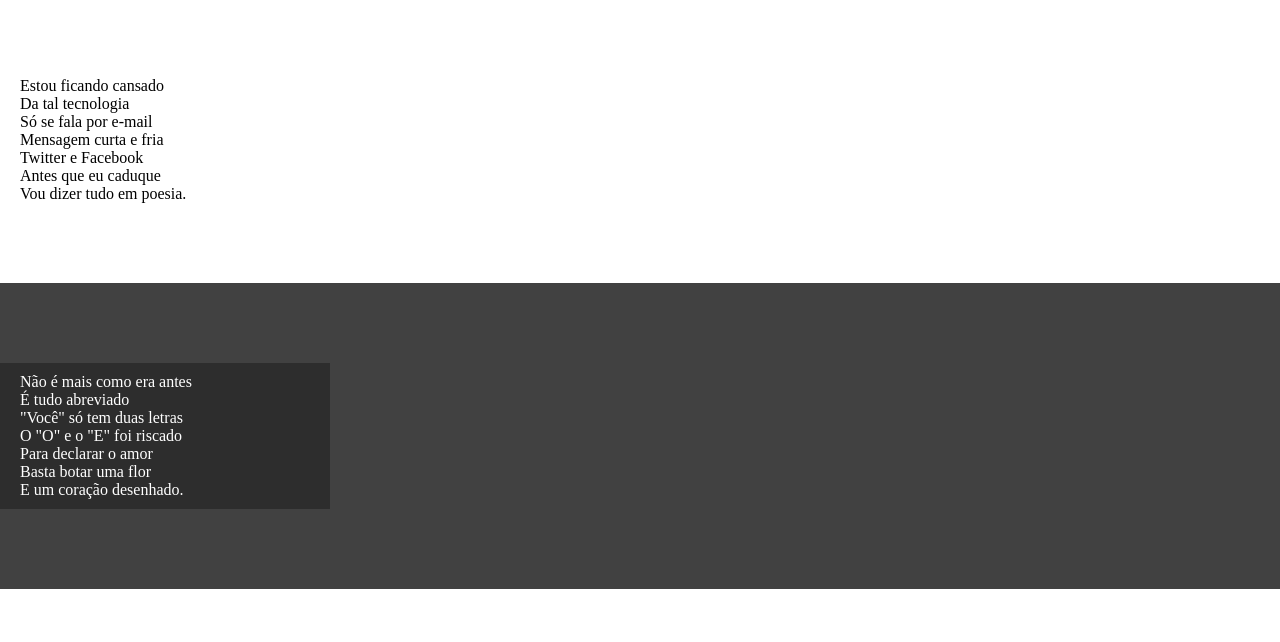
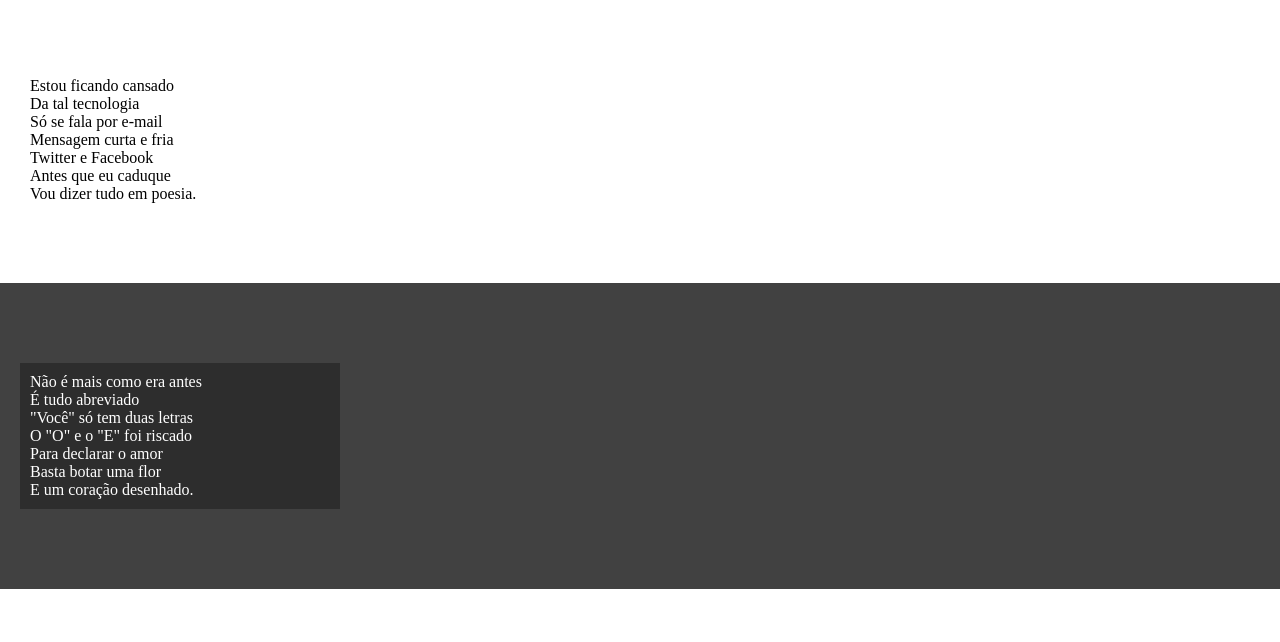
Before and after one commit to GabrielLNascimento/html-css, a plain HTML site: page desafios/d012/index.html in a window 1280 px wide. Shown: the part 158-800 px from the top of the page. Drawn offline with Linux system fonts and the light colour scheme.

Commit message:
paragrafo arrumado

```diff
--- a/desafios/d012/style.css
+++ b/desafios/d012/style.css
@@ -34,12 +34,17 @@ section {
 }
 
 section p {
-    padding-left: 20px;
+    margin-left: 20px;
+    ;
 }
 
 section.normal {
     background-color: white;
     color: black;
+}
+
+section.normal p {
+    padding-left: 10px;
 }
 
 section.imagem {
@@ -50,7 +55,7 @@ section.imagem {
 section.imagem p {
     background-color: rgba(0, 0, 0, 0.309);
     padding: 10px;
-    padding-left: 20px;
+    padding-left: 10px;
     width: 300px;
 }
 
```
